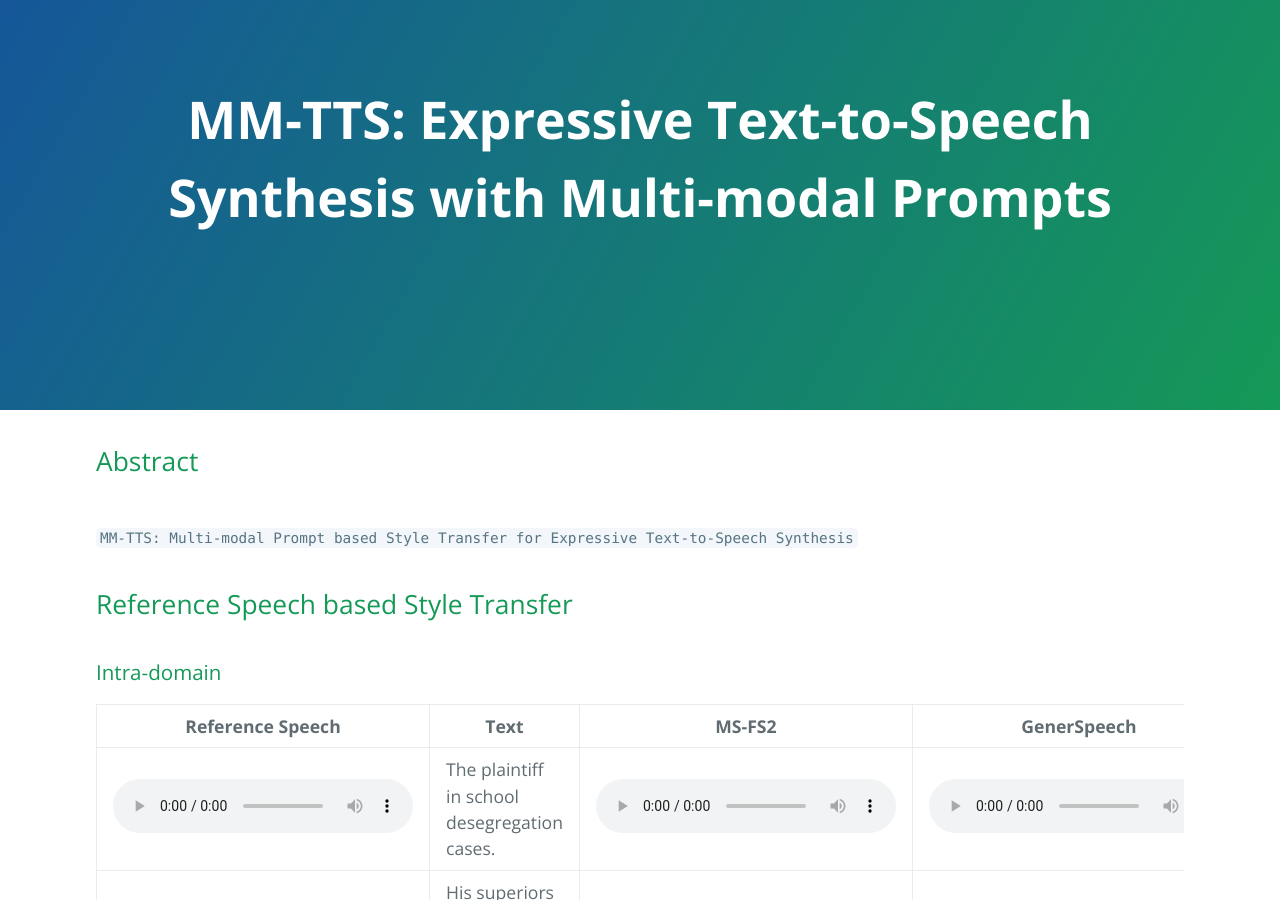
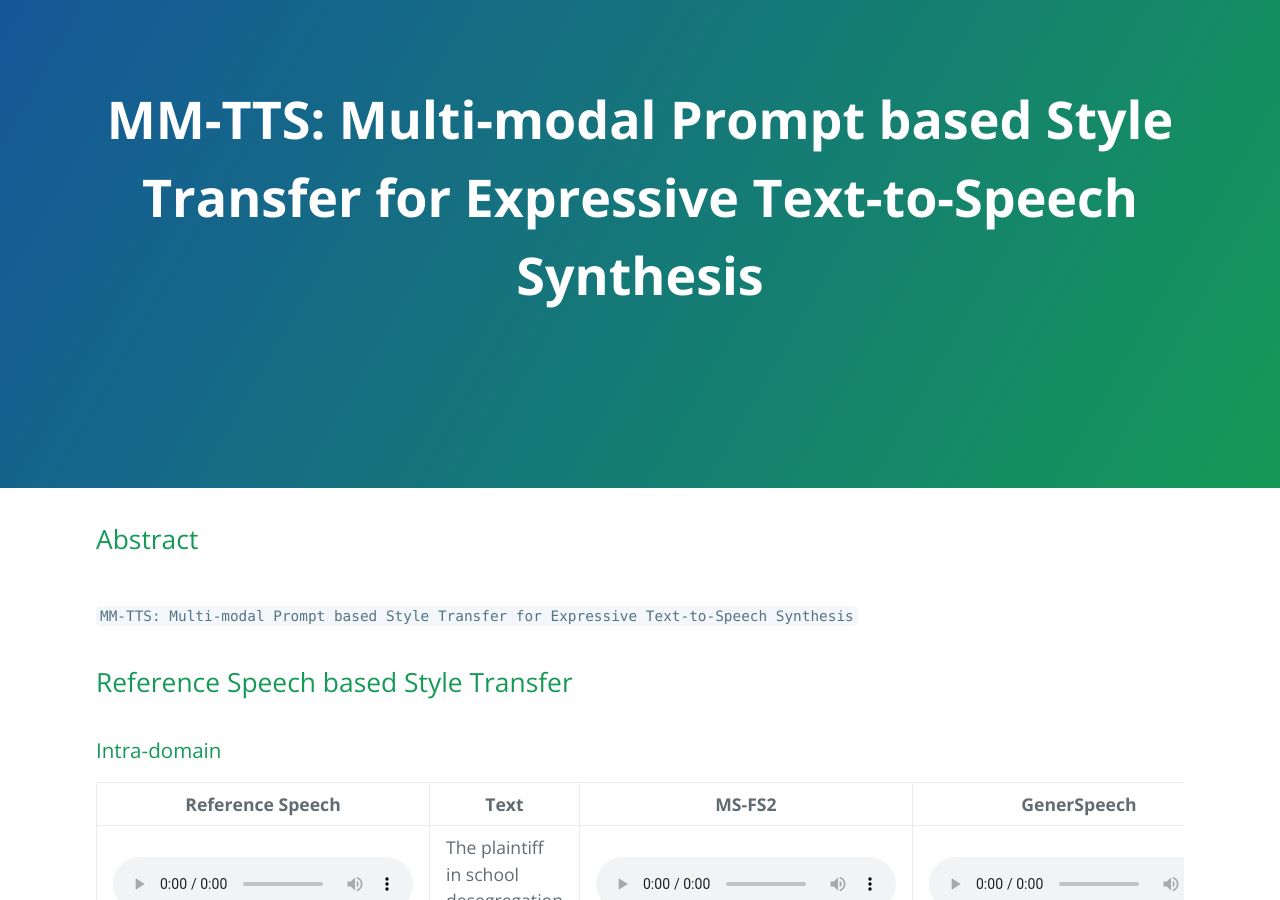
Before and after one commit to Multimodal-TTS/Multimodal-TTS.github.io, a Jekyll site: the page built from index.md, in a window 1280 px wide and 900 px high. Built offline with Jekyll 4.4.1, drawn with Linux system fonts in a browser that asks for light colours; our own code applies the rules of GitHub Pages for plain Markdown files; the repository's description, which GitHub fills in, is left out.

Commit message:
Update _config.yml

```diff
--- a/_config.yml
+++ b/_config.yml
@@ -1,3 +1,3 @@
 theme: jekyll-theme-cayman
 layout: default
-title: "MM-TTS: Expressive Text-to-Speech Synthesis with Multi-modal Prompts"
+title: "MM-TTS: Multi-modal Prompt based Style Transfer for Expressive Text-to-Speech Synthesis"
```
